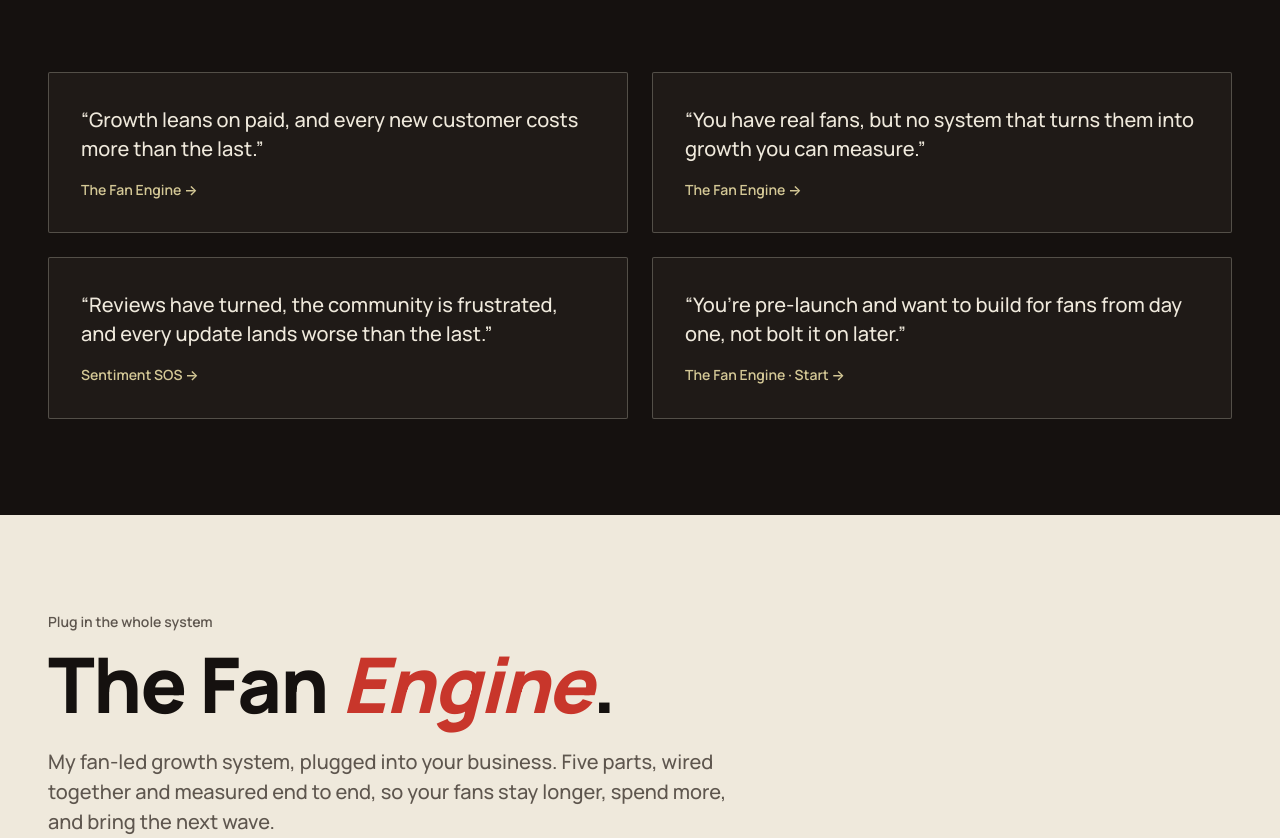
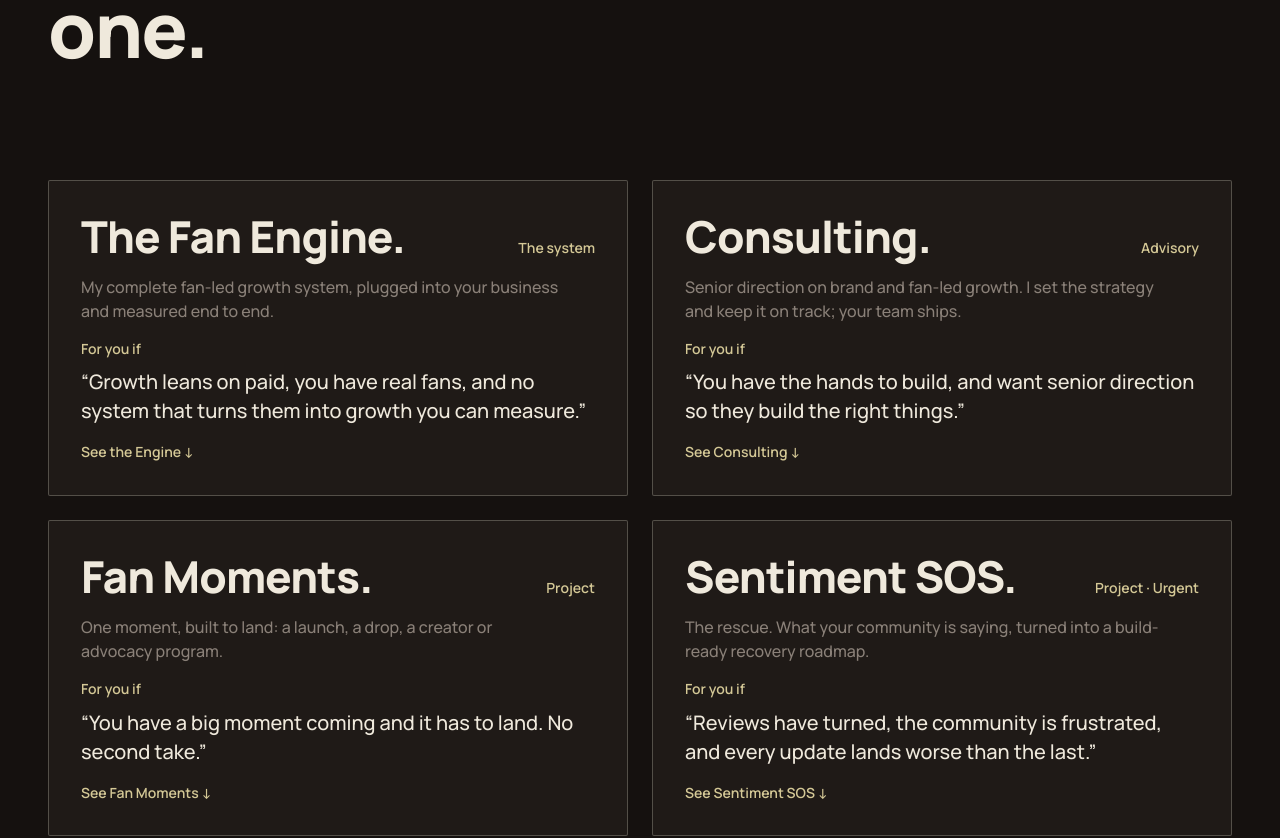
Before and after one commit to lolacolafola/laura-cordrey-site, a React (Vite) app: page /services in a window 1280 px wide. Shown: the part 987-1825 px from the top of the page. Built offline with nearby package versions, Linux system fonts and the light colour scheme; no server answers.

Commit message:
services v3: four visible offers (Fan Engine / Consulting / Fan Moments / Sentiment SOS) with services menu, For-you-if symptom lines, per-offer CTAs. Consulting is advisory only per Laura (no fractional capacity). Copy: content/copy/copy-services-v3.md

```diff
--- a/src/pages/ServicesPage.css
+++ b/src/pages/ServicesPage.css
@@ -158,7 +158,6 @@
 .services-fit__card {
   display: flex;
   flex-direction: column;
-  justify-content: space-between;
   gap: var(--space-4);
   height: 100%;
   padding: var(--space-6);
@@ -173,14 +172,42 @@
   border-color: var(--accent);
   transform: translateY(-2px);
 }
+.services-fit__head {
+  display: flex;
+  align-items: baseline;
+  justify-content: space-between;
+  gap: var(--space-3);
+}
+.services-fit__name {
+  font-size: var(--fs-display-m);
+  letter-spacing: var(--tracking-tight);
+  line-height: 1.05;
+  margin: 0;
+}
+.services-fit__tag {
+  color: var(--accent);
+  white-space: nowrap;
+}
+.services-fit__line {
+  font-size: var(--fs-body);
+  line-height: 1.5;
+  color: var(--ink-muted);
+  margin: 0;
+  max-width: 48ch;
+}
 .services-fit__symptom {
   font-size: var(--fs-body-l);
   line-height: 1.45;
   margin: 0;
   max-width: 44ch;
 }
+.services-fit__fitlabel {
+  display: block;
+  margin-bottom: var(--space-2);
+}
 .services-fit__offer {
   color: var(--accent);
+  margin-top: auto;
 }
 
 /* ─── THE FAN ENGINE (feature band) ────────────────────────── */
@@ -244,6 +271,39 @@
 .services-card--mode {
   padding: var(--space-6);
   gap: var(--space-3);
+}
+
+/* ─── OFFER SECTIONS (Consulting / Fan Moments) ────────────── */
+.services-offer {
+  padding: var(--space-9) 0;
+  border-top: 1px solid var(--hairline);
+}
+.services-offer--alt {
+  background: var(--bg-deep);
+}
+.services-offer__inner {
+  display: flex;
+  flex-direction: column;
+  gap: var(--space-6);
+  max-width: 72rem;
+}
+.services-card__cta {
+  display: flex;
+  flex-wrap: wrap;
+  gap: var(--space-4);
+}
+
+/* ─── SOS CTA ──────────────────────────────────────────────── */
+.services-signature__cta {
+  margin-top: var(--space-7);
+  display: flex;
+  flex-direction: column;
+  align-items: flex-start;
+  gap: var(--space-3);
+}
+.services-signature__ctanote {
+  font-size: var(--fs-body);
+  color: var(--ink-muted);
 }
 
 /* ─── OBJECTION ────────────────────────────────────────────── */
--- a/src/pages/ServicesPage.jsx
+++ b/src/pages/ServicesPage.jsx
@@ -5,28 +5,41 @@ import './ServicesPage.css'
 
 const CALENDLY_URL = 'https://calendly.com/laura-lcordrey/30min'
 
-// Problem router — the buyer finds themselves in the symptom, then lands
-// on the right offer. Copy source: content/copy/copy-services-v2.md.
-const fits = [
+// The services menu — four visible offers, each with a "For you if"
+// symptom line so buyers find themselves in one glance.
+// Copy source: content/copy/copy-services-v3.md.
+const offers = [
   {
-    symptom: 'Growth leans on paid, and every new customer costs more than the last.',
-    offer: 'The Fan Engine',
+    name: 'The Fan Engine',
+    tag: 'The system',
+    line: 'My complete fan-led growth system, plugged into your business and measured end to end.',
+    fit: 'Growth leans on paid, you have real fans, and no system that turns them into growth you can measure.',
     anchor: '#fan-engine',
+    link: 'See the Engine',
   },
   {
-    symptom: 'You have real fans, but no system that turns them into growth you can measure.',
-    offer: 'The Fan Engine',
-    anchor: '#fan-engine',
+    name: 'Consulting',
+    tag: 'Advisory',
+    line: 'Senior direction on brand and fan-led growth. I set the strategy and keep it on track; your team ships.',
+    fit: 'You have the hands to build, and want senior direction so they build the right things.',
+    anchor: '#consulting',
+    link: 'See Consulting',
   },
   {
-    symptom: 'Reviews have turned, the community is frustrated, and every update lands worse than the last.',
-    offer: 'Sentiment SOS',
-    anchor: '#sentiment-sos',
+    name: 'Fan Moments',
+    tag: 'Project',
+    line: 'One moment, built to land: a launch, a drop, a creator or advocacy program.',
+    fit: 'You have a big moment coming and it has to land. No second take.',
+    anchor: '#fan-moments',
+    link: 'See Fan Moments',
   },
   {
-    symptom: 'You’re pre-launch and want to build for fans from day one, not bolt it on later.',
-    offer: 'The Fan Engine · Start',
-    anchor: '#fan-engine',
+    name: 'Sentiment SOS',
+    tag: 'Project · Urgent',
+    line: 'The rescue. What your community is saying, turned into a build-ready recovery roadmap.',
+    fit: 'Reviews have turned, the community is frustrated, and every update lands worse than the last.',
+    anchor: '#sentiment-sos',
+    link: 'See Sentiment SOS',
   },
 ]
 
@@ -53,6 +66,18 @@ const engineIncludes = [
   <>Where it makes sense, <strong>I help build it</strong>: positioning and brand systems, advocacy and creator programs, lifecycle design, launch go-to-market.</>,
 ]
 
+const consultingIncludes = [
+  <>The <strong>strategy and the roadmap</strong>: what to build, in what order, tied to your numbers.</>,
+  <><strong>Senior judgment on the work in flight</strong>: reviews, prioritization, course corrections.</>,
+  <>Your <strong>team upskilled</strong> to run fan-led growth without me.</>,
+]
+
+const momentsIncludes = [
+  <>The moment <strong>designed end to end</strong>: concept, story, mechanics, rollout.</>,
+  <>The <strong>advocacy built in</strong>, so the moment travels on your fans, not just your media budget.</>,
+  <><strong>Measurement wired in</strong>, so you know what the moment was worth.</>,
+]
+
 const sentimentMoves = [
   { name: 'Listen.', body: 'Read the sentiment across reviews, social and community, good and bad, and find the real patterns.' },
   { name: 'Fix.', body: 'Translate it into a prioritized, build-ready product roadmap, tied to your goals and what your team can actually ship. Not a report. A roadmap.' },
@@ -64,7 +89,7 @@ export default function ServicesPage() {
   useDocumentMeta({
     title: 'Services · Laura Cordrey · Fan-led growth for fan-driven brands',
     description:
-      'Fan-led growth for fan-driven brands. Start with your free Fan Score, then build the Fan Engine: brand, product, community, growth and measurement run as one system. In a sentiment hole? Sentiment SOS.',
+      'Four ways to work with me: the Fan Engine system, senior consulting, a Fan Moment built to land, or Sentiment SOS when the community has turned. Start with your free Fan Score.',
     canonical: pageUrl('services'),
     ogType: 'website',
     jsonLd: serviceJsonLd(),
@@ -81,9 +106,10 @@ export default function ServicesPage() {
             or the one part holding you back.
           </h1>
           <p className="services-hero__lede">
-            Fan-led growth for fan-driven brands. I find the growth waiting in
-            the fans you already have, hand you the plan that fits your
-            business, and where it makes sense, I help build it.
+            Fan-led growth for fan-driven brands. Four ways to work with me,
+            from one focused project to the whole system. Each one starts
+            from your numbers and ends with a plan that fits your business.
+            Where it makes sense, I help build it.
           </p>
           <div className="services-hero__ctas">
             <Link to="/fan-led-growth-audit" className="btn btn--primary btn--lg">
@@ -96,20 +122,28 @@ export default function ServicesPage() {
         </div>
       </section>
 
-      {/* ─── WHICH ONE IS YOU (problem router) ────────────────── */}
+      {/* ─── THE SERVICES (menu) ──────────────────────────────── */}
       <section className="services-fit">
         <div className="container services-fit__inner">
           <div className="section-head">
-            <span className="marker">Which one is you?</span>
-            <h2 className="section-head__title">Start from the problem.</h2>
+            <span className="marker">The services</span>
+            <h2 className="section-head__title">Four ways in. Find yourself in one.</h2>
           </div>
           <ul className="services-fit__grid">
-            {fits.map((f) => (
-              <li key={f.symptom}>
-                <a href={f.anchor} className="services-fit__card">
-                  <p className="services-fit__symptom">&ldquo;{f.symptom}&rdquo;</p>
+            {offers.map((o) => (
+              <li key={o.name}>
+                <a href={o.anchor} className="services-fit__card">
+                  <div className="services-fit__head">
+                    <h3 className="services-fit__name">{o.name}.</h3>
+                    <span className="services-fit__tag marker">{o.tag}</span>
+                  </div>
+                  <p className="services-fit__line">{o.line}</p>
+                  <p className="services-fit__symptom">
+                    <span className="marker services-fit__fitlabel">For you if</span>
+                    &ldquo;{o.fit}&rdquo;
+                  </p>
                   <span className="services-fit__offer marker">
-                    {f.offer} <span aria-hidden="true">→</span>
+                    {o.link} <span aria-hidden="true">↓</span>
                   </span>
                 </a>
               </li>
@@ -122,7 +156,7 @@ export default function ServicesPage() {
       <section className="services-engine" id="fan-engine">
         <div className="container services-engine__inner">
           <div className="section-head">
-            <span className="marker">Plug in the whole system</span>
+            <span className="marker">01 · The system</span>
             <h2 className="section-head__title">
               The Fan <em className="accent">Engine</em>.
             </h2>
@@ -177,23 +211,120 @@ export default function ServicesPage() {
               <div>
                 <dt className="marker">Shape</dt>
                 <dd>
-                  Starts with the two-to-three-week Fan Score diagnostic, fixed
-                  fee. Then a fixed-scope sprint, or ongoing with me embedded
-                  as your fractional brand and growth lead. I keep the
-                  embedded roster deliberately small. Pricing on request.
+                  Starts with the two-to-three-week Fan Score diagnostic,
+                  fixed fee. Then fixed-scope sprints on what the score says
+                  matters most. Pricing on request.
                 </dd>
               </div>
               <div>
                 <dt className="marker">Best for</dt>
                 <dd>
-                  Teams with a hit and a fanbase, or the makings of one, and
-                  no senior brand or growth leader yet.
+                  Teams with a hit and a fanbase, or the makings of one,
+                  ready to grow with the fans they already have.
                 </dd>
               </div>
             </dl>
             <div className="services-card__cta">
               <Link to="/fan-led-growth-audit" className="btn btn--primary">
                 Start with your free Fan Score <span aria-hidden="true">→</span>
+              </Link>
+              <a href={CALENDLY_URL} target="_blank" rel="noreferrer" className="btn btn--ghost">
+                Book a call about the Engine <span aria-hidden="true">→</span>
+              </a>
+            </div>
+          </div>
+        </div>
+      </section>
+
+      {/* ─── CONSULTING ───────────────────────────────────────── */}
+      <section className="services-offer" id="consulting">
+        <div className="container services-offer__inner">
+          <div className="section-head">
+            <span className="marker">02 · Advisory</span>
+            <h2 className="section-head__title">
+              <em className="accent">Consulting</em>.
+            </h2>
+            <p className="section-head__lede">
+              You do not need me to run the function. You need the senior
+              read: what to build, in what order, and how to prove it is
+              working. I set the direction and keep it on track. Your team
+              ships.
+            </p>
+          </div>
+
+          <div className="services-card">
+            <span className="marker services-card__label">What you get</span>
+            <ul className="services-card__list">
+              {consultingIncludes.map((item, i) => (
+                <li key={i}>{item}</li>
+              ))}
+            </ul>
+            <dl className="services-card__meta">
+              <div>
+                <dt className="marker">Shape</dt>
+                <dd>
+                  A one-off strategy sprint, or ongoing advisory on a rhythm
+                  that fits your team. Pricing on request.
+                </dd>
+              </div>
+              <div>
+                <dt className="marker">Best for</dt>
+                <dd>
+                  Teams with the hands to build, missing the senior brand
+                  and growth direction.
+                </dd>
+              </div>
+            </dl>
+            <div className="services-card__cta">
+              <a href={CALENDLY_URL} target="_blank" rel="noreferrer" className="btn btn--primary">
+                Talk about consulting <span aria-hidden="true">→</span>
+              </a>
+            </div>
+          </div>
+        </div>
+      </section>
+
+      {/* ─── FAN MOMENTS ──────────────────────────────────────── */}
+      <section className="services-offer services-offer--alt" id="fan-moments">
+        <div className="container services-offer__inner">
+          <div className="section-head">
+            <span className="marker">03 · Project</span>
+            <h2 className="section-head__title">
+              Fan <em className="accent">Moments</em>.
+            </h2>
+            <p className="section-head__lede">
+              Your biggest brand moment, delivered with a cool head: the
+              launch, the drop, the anniversary, the program reveal. I have
+              unveiled a fan program live on the E3 stage, turned a free SIM
+              kit into a sold-out $32K drop in under three hours, and built
+              the creator and advocacy programs behind 60M+ UGC views at zero
+              media spend. Hand me the moment everyone will be watching.
+            </p>
+          </div>
+
+          <div className="services-card">
+            <span className="marker services-card__label">What you get</span>
+            <ul className="services-card__list">
+              {momentsIncludes.map((item, i) => (
+                <li key={i}>{item}</li>
+              ))}
+            </ul>
+            <dl className="services-card__meta">
+              <div>
+                <dt className="marker">Shape</dt>
+                <dd>Fixed-scope project, priced per moment. Pricing on request.</dd>
+              </div>
+              <div>
+                <dt className="marker">Best for</dt>
+                <dd>A launch, drop or reveal on the calendar that has to land.</dd>
+              </div>
+            </dl>
+            <div className="services-card__cta">
+              <a href={CALENDLY_URL} target="_blank" rel="noreferrer" className="btn btn--primary">
+                Talk about your moment <span aria-hidden="true">→</span>
+              </a>
+              <Link to="/work" className="btn btn--ghost">
+                See moments I&rsquo;ve built <span aria-hidden="true">→</span>
               </Link>
             </div>
           </div>
@@ -204,7 +335,7 @@ export default function ServicesPage() {
       <section className="services-signature" id="sentiment-sos">
         <div className="container services-signature__inner">
           <div className="section-head">
-            <span className="marker">When it can&rsquo;t wait</span>
+            <span className="marker">04 · Project · When it can&rsquo;t wait</span>
             <h2 className="section-head__title">
               Sentiment <em className="accent">SOS</em>.
             </h2>
@@ -251,6 +382,15 @@ export default function ServicesPage() {
               <span className="marker">Best for</span>
               A brand in a sentiment hole that needs a way out, fast.
             </p>
+          </div>
+
+          <div className="services-signature__cta">
+            <a href={CALENDLY_URL} target="_blank" rel="noreferrer" className="btn btn--primary btn--lg">
+              It&rsquo;s urgent. Book now <span aria-hidden="true">→</span>
+            </a>
+            <span className="services-signature__ctanote">
+              Skip the quiz. If your community is turning, we talk this week.
+            </span>
           </div>
         </div>
       </section>
```
